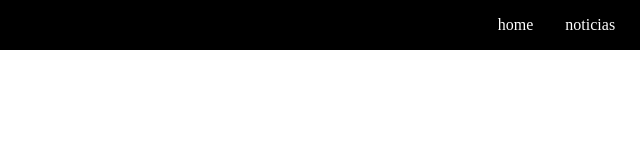
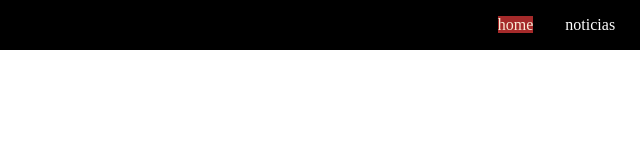
Before and after one commit to ana-livia-petri/menuDeNavegacao1b, a plain HTML site: page index.html in a window 1280 px wide. In both pictures the pointer is over the link "home". Shown: the full height of the page, 0-640 px from the left. Drawn offline with Linux system fonts and the light colour scheme.

Commit message:
rgbwevbr

```diff
--- a/index.html
+++ b/index.html
@@ -48,8 +48,11 @@
         li a{
             text-decoration: none;
             color: white;
+        }
 
-
+        li a:hover{
+            background-color: brown;
+            color: antiquewhite;
         }
     </style>
 
```
